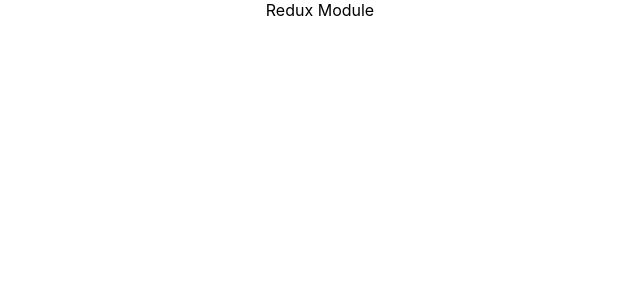
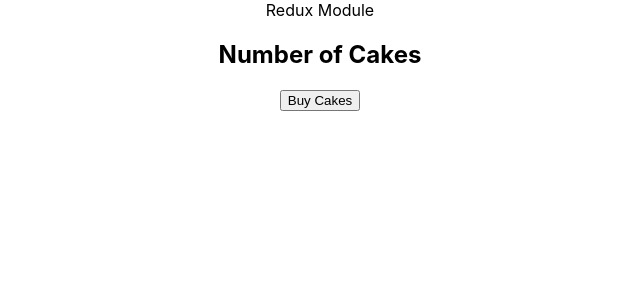
Before and after one commit to chakshu17/Redux-Module-React, a React (Create React App) app: page / in a window 1280 px wide. Shown: the top 300 px of the page, without its empty margins (320-960 px from the left). Built offline with nearby package versions, Linux system fonts and the light colour scheme.

Commit message:
intial setup of redux

```diff
--- a/package.json
+++ b/package.json
@@ -8,7 +8,9 @@
     "@testing-library/user-event": "^7.2.1",
     "react": "^16.13.1",
     "react-dom": "^16.13.1",
-    "react-scripts": "3.4.3"
+    "react-redux": "^7.2.1",
+    "react-scripts": "3.4.3",
+    "redux": "^4.0.5"
   },
   "scripts": {
     "start": "react-scripts start",
--- a/src/App.js
+++ b/src/App.js
@@ -1,10 +1,14 @@
 import React from 'react';
 import './App.css';
+import CakeContainer from './components/CakeContainer';
 
 function App() {
   return (
-    <div className="App">
+    <div className="App" style={{color: 'balck',background:'white'}}>
       Redux Module
+      <div>
+        <CakeContainer/>
+      </div>
     </div>
   );
 }
--- /dev/null
+++ b/src/components/CakeContainer.js
@@ -0,0 +1,12 @@
+import React from 'react'
+
+function CakeContainer() {
+  return (
+    <div>
+      <h2>Number of Cakes</h2>
+      <button>Buy Cakes</button>
+    </div>
+  )
+}
+
+export default CakeContainer
```
Also changed, not shown: 1 other file (tests, documents, lock files or other folders).
